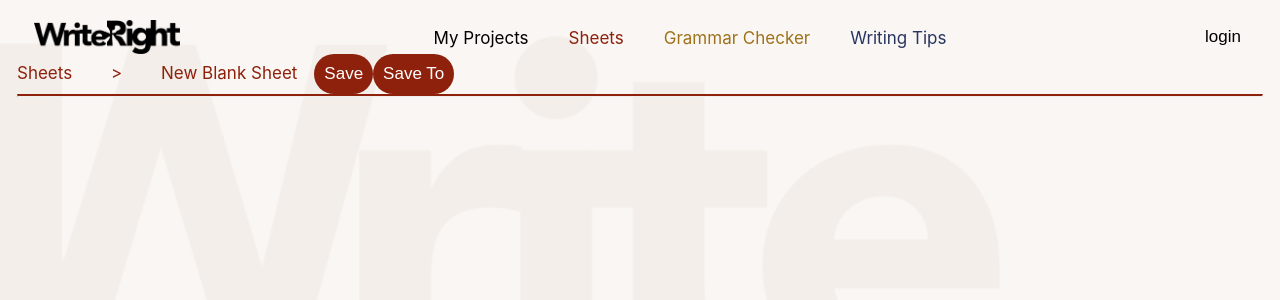
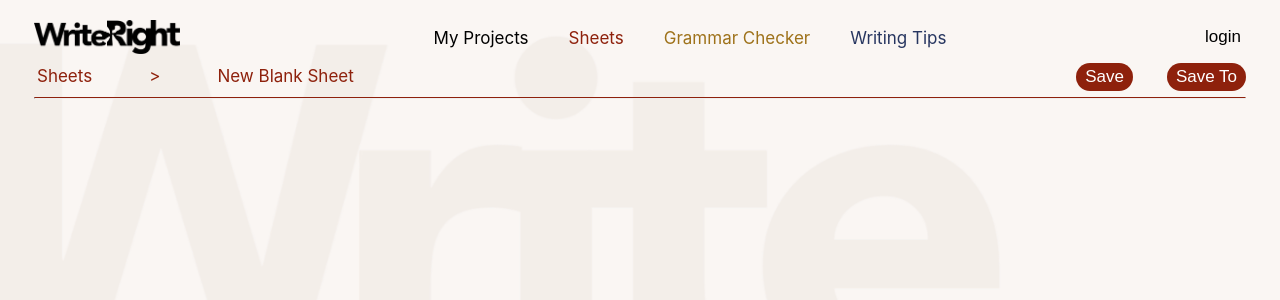
Before and after one commit to acm-projects/WriteRight, a React (Create React App) app in the folder frontend/writeright/: page /sheets/blanksheet in a window 1280 px wide. Shown: the top 300 px of the page. Built offline with nearby package versions, Linux system fonts and the light colour scheme.

Commit message:
m-"sub nav bar"

```diff
--- a/frontend/writeright/src/everything.css
+++ b/frontend/writeright/src/everything.css
@@ -154,7 +154,7 @@
 }
 
 /*OVERALL NAVIGATION BAR*/
-nav {
+nav.main {
 	display: flex;
 	justify-content: space-between;
 	align-items: center;
@@ -248,26 +248,38 @@ a:active {
 }
 
 /*idk how to describe it but it's like a nav bar but under the actual nav bar(?)*/
+nav.sub{
+	margin-top: 0.5rem;
+	display: flex;
+	justify-content: space-between;
+	width: 100%;
+}
 .sNavRed{
-  margin: 1rem;
   display: inline;
   color: #8e210c;
+  margin-left: 1rem;
 }
 hr.redSolid {
-	margin-left: 1rem;
-	margin-right: 1rem;
-	border-top: 2px solid #8e210c;
+	margin-top: 0.4rem;
+	margin-left: 2rem;
+	margin-right: 2rem;
+	border-top: 1px solid #8e210c;
 }
 .redButton{
-	/*width: 100px;*/
 	border: none;
-	/*height: 40px;*/
 	border-radius: 20px;
-	vertical-align: right;
-	padding: 10px;
+	padding-top: 4px;
+	padding-bottom: 4px;
+	padding-left: 9px;
+	padding-right: 9px;
+	margin-right: 2rem;
 	color: white;
 	background-color: #8e210c;
 }
+.rightBtn{
+	text-align: right;
+}
+
 
 /*BACKGROUNDS FOR EVERYTHING*/
 .bgRedGray {
--- a/frontend/writeright/src/pages/blankSheet.js
+++ b/frontend/writeright/src/pages/blankSheet.js
@@ -38,7 +38,7 @@ function BlankSheet() {
   return (
     <body>
     <div className="bgRedGray">
-        <nav>
+        <nav className="main">
             <img src={logo} className="logoBS" alt="Logo" />
           <ul class="a">
             <li class="a" id="myprojects">
@@ -56,12 +56,24 @@ function BlankSheet() {
           </ul>
             <button type="submit" className="submit-btnNB">login</button>
         </nav>
-        <div>
-          <a className="sNavRed" href="">Sheets</a><p className="sNavRed"> &gt; </p><a className="sNavRed" href="">New Blank Sheet</a>
-          <button className="redButton">Save</button>
-          <button className="redButton">Save To</button>
-          <hr class="redSolid"></hr>
-        </div>
+        <nav className="sub">
+          <ul class="a">
+            <li class="a">
+              <a className="sNavRed" href="">Sheets</a>
+            </li>
+            <li class="a">
+              <p className="sNavRed"> &gt; </p>
+            </li>
+            <li class="a">
+              <a className="sNavRed" href="">New Blank Sheet</a>
+            </li>
+          </ul>
+          <nav className="rightBtn">
+            <button className="redButton">Save</button>
+            <button className="redButton">Save To</button>
+          </nav>
+        </nav>
+        <hr class="redSolid"></hr>
 
     </div>
     </body>
```
